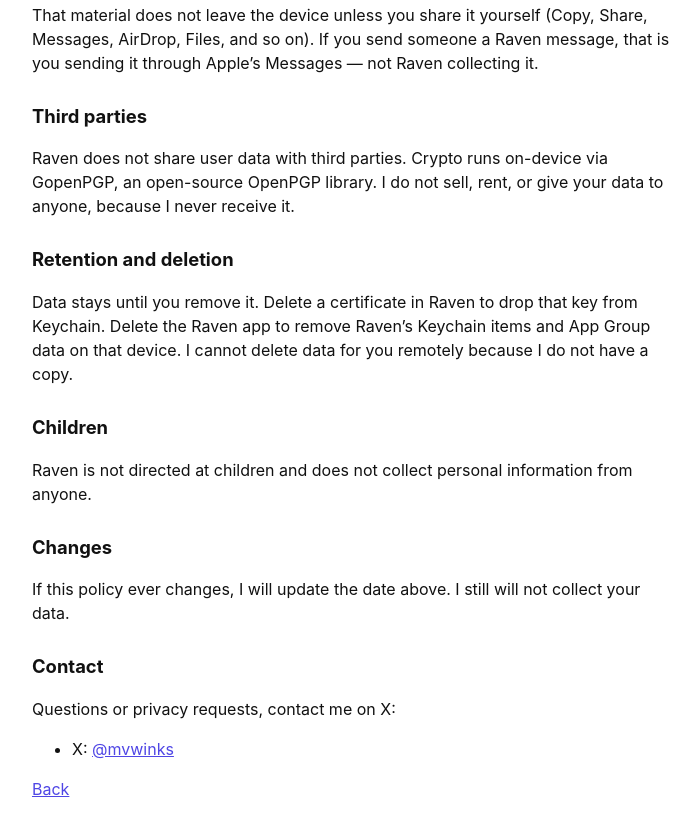
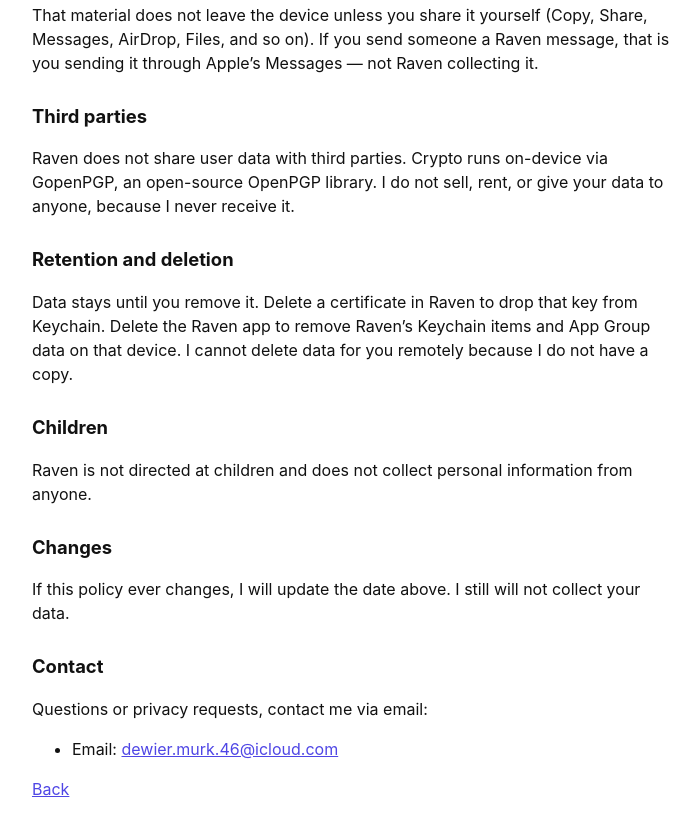
Before and after one commit to AffluentLynx/Raven-Legal, a plain HTML site: page privacy.html in a window 1280 px wide. Shown: the part 588-1421 px from the top of the page, without its empty margins (288-988 px from the left). Drawn offline with Linux system fonts and the light colour scheme.

Commit message:
Use iCloud email as the only contact; remove X references

```diff
--- a/privacy.html
+++ b/privacy.html
@@ -42,9 +42,9 @@
   <p>If this policy ever changes, I will update the date above. I still will not collect your data.</p>
 
   <h2>Contact</h2>
-  <p>Questions or privacy requests, contact me on X:</p>
+  <p>Questions or privacy requests, contact me via email:</p>
   <ul>
-    <li>X: <a href="https://x.com/mvwinks">@mvwinks</a></li>
+    <li>Email: <a href="mailto:dewier.murk.46@icloud.com">dewier.murk.46@icloud.com</a></li>
   </ul>
   <p><a href="index.html">Back</a></p>
 </body>
```
Also changed, not shown: support.html (+2 -2 lines).
